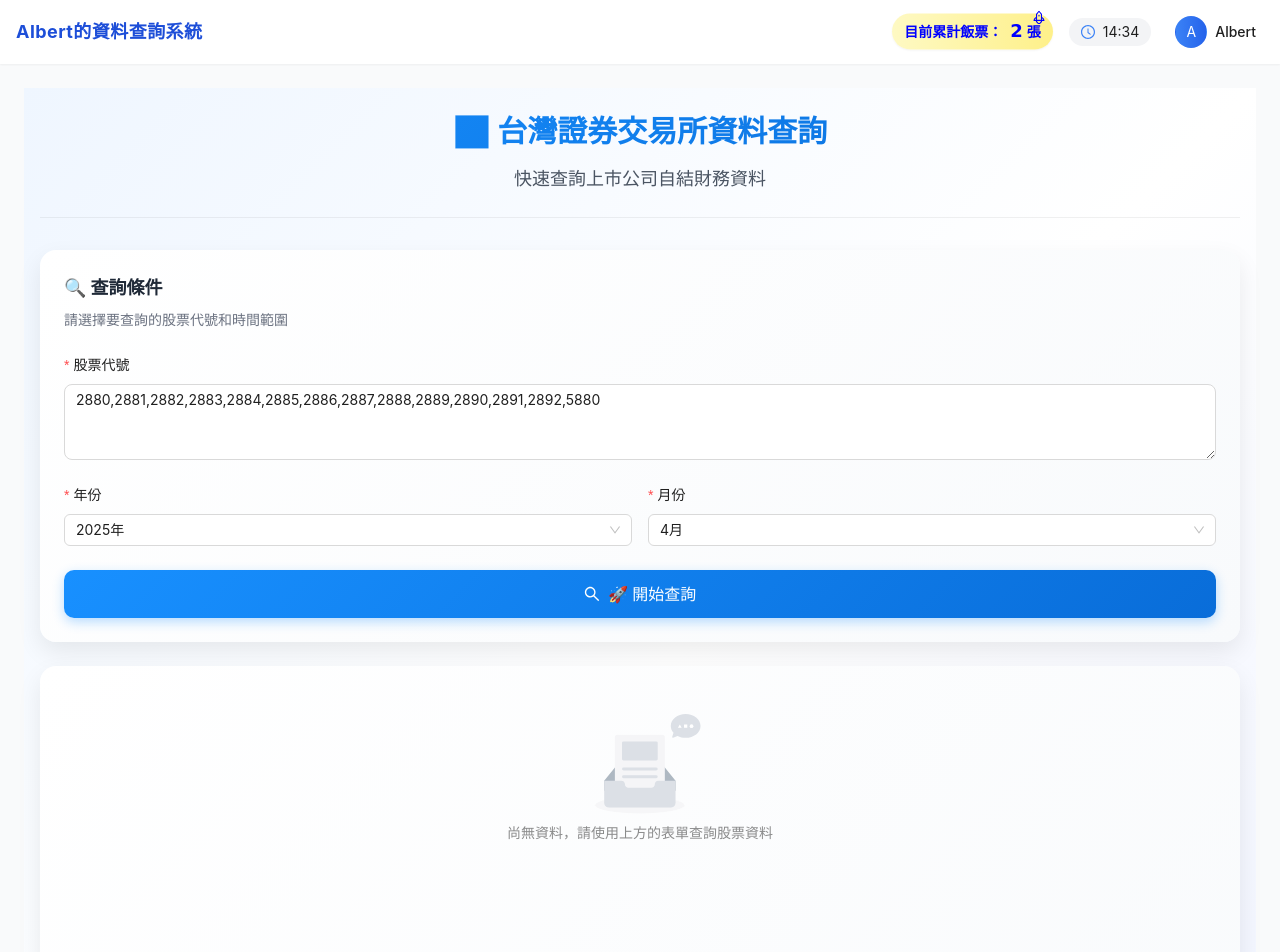
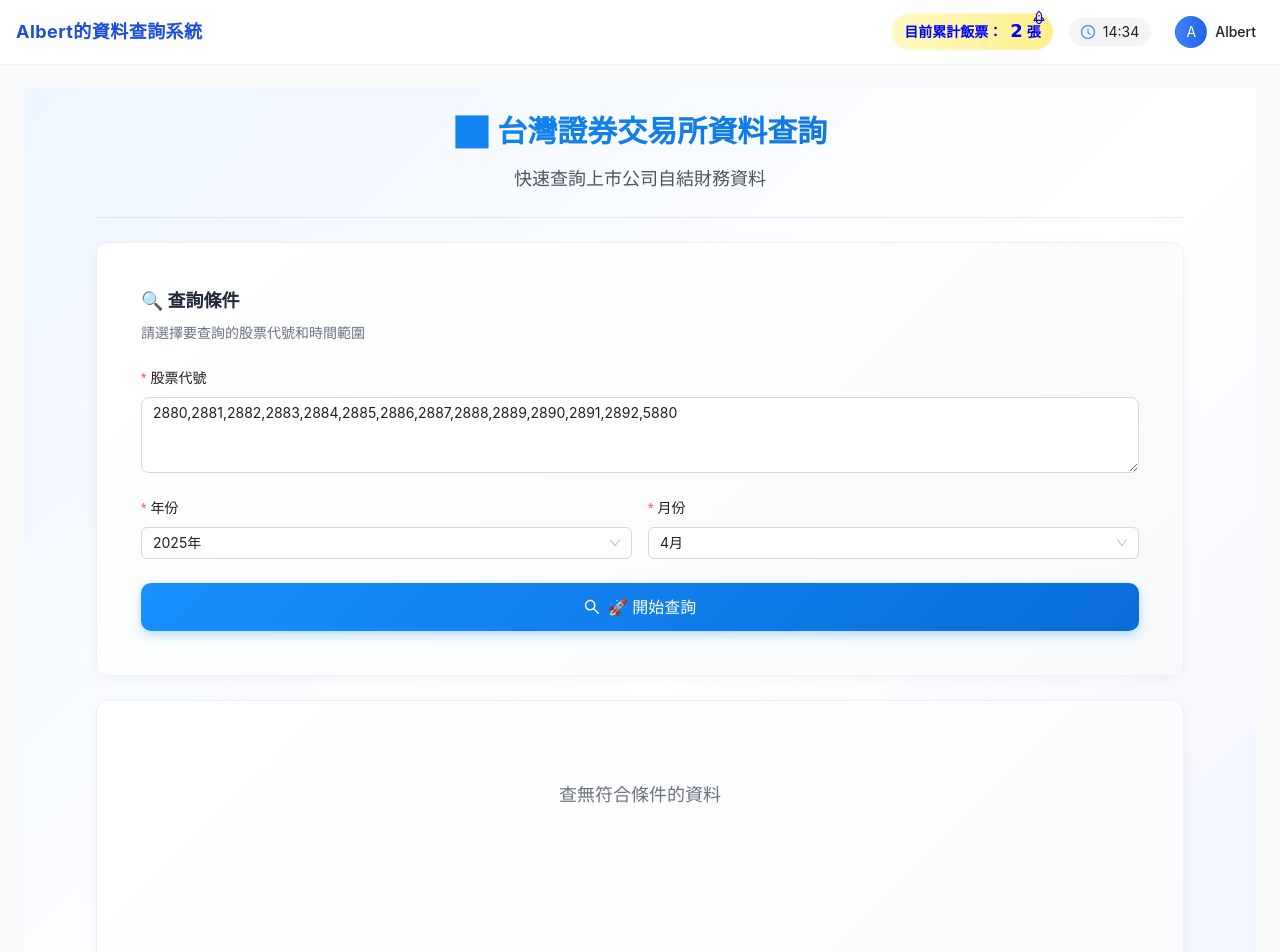
Before and after one commit to TedxTed/twse-albert, a Next.js app: page /twse-search in a window 1280 px wide. Shown: the top 952 px of the page. Built offline with nearby package versions, Linux system fonts and the light colour scheme; sample sign-in values are in the browser's storage.

Commit message:
refactor: 精簡 TwseSearch 組件，調整佈局與樣式，新增資料查詢中的加載提示

```diff
--- a/pages/twse-search.js
+++ b/pages/twse-search.js
@@ -1,11 +1,11 @@
 // pages/twse-search.js
-import { useState, useEffect } from "react";
+import { useState } from "react";
 import MainLayout from "../components/MainLayout";
 import StockSelector from "../components/StockSelector";
 import StockDataDisplay from "../components/StockDataDisplay";
 import TwseQueryParams from "../models/TwseQueryParams";
 import twseApi from "../lib/twseApi";
-import { Typography, Card, Divider } from "antd";
+import { Typography, Card, Divider, Spin } from "antd";
 
 const { Title } = Typography;
 
@@ -34,32 +34,35 @@ export default function TwseSearch() {
   return (
     <MainLayout title="台灣證券交易所資料查詢 - Albert的資料查詢系統">
       <div className="min-h-screen bg-gradient-to-br from-blue-50 via-white to-indigo-50">
-        <div className="max-w-7xl mx-auto px-4 py-6">
+        <div className="max-w-6xl px-4 py-6 mx-auto sm:px-6 lg:px-8">
           {/* Header Section */}
-          <div className="text-center mb-8">
+          <div className="mb-6 text-center">
             <Title
               level={2}
               className="mb-2"
               style={{
-                background: 'linear-gradient(135deg, #1890ff 0%, #096dd9 100%)',
-                WebkitBackgroundClip: 'text',
-                WebkitTextFillColor: 'transparent',
-                backgroundClip: 'text'
+                background: "linear-gradient(135deg, #1890ff 0%, #096dd9 100%)",
+                WebkitBackgroundClip: "text",
+                WebkitTextFillColor: "transparent",
+                backgroundClip: "text",
               }}
             >
               📊 台灣證券交易所資料查詢
             </Title>
-            <p className="text-gray-600 text-lg">快速查詢上市公司自結財務資料</p>
+            <p className="text-base text-gray-600 sm:text-lg">
+              快速查詢上市公司自結財務資料
+            </p>
             <Divider />
           </div>
 
-          {/* Search Form */}
+          {/* Search Form - 精簡版 */}
           <Card
-            className="shadow-lg border-0 mb-6"
+            className="mb-6"
             style={{
-              borderRadius: '16px',
-              background: 'linear-gradient(135deg, #ffffff 0%, #f8fafc 100%)',
-              boxShadow: '0 10px 25px rgba(0,0,0,0.08)'
+              borderRadius: 12,
+              padding: "20px",
+              background: "linear-gradient(135deg, #ffffff 0%, #f8fafc 100%)",
+              boxShadow: "0 4px 16px rgba(0,0,0,0.04)",
             }}
           >
             <StockSelector onSearch={handleSearch} loading={loading} />
@@ -67,21 +70,28 @@ export default function TwseSearch() {
 
           {/* Results */}
           <Card
-            className="shadow-lg border-0"
             style={{
-              borderRadius: '16px',
-              background: 'linear-gradient(135deg, #ffffff 0%, #f8fafc 100%)',
-              boxShadow: '0 10px 25px rgba(0,0,0,0.08)',
-              minHeight: '600px'
+              borderRadius: 12,
+              background: "linear-gradient(135deg, #ffffff 0%, #f8fafc 100%)",
+              boxShadow: "0 4px 16px rgba(0,0,0,0.04)",
+              minHeight: "600px",
             }}
-            styles={{
-              body: {
-                padding: stockData.length > 0 ? "24px" : "48px",
-                borderRadius: '16px'
-              }
+            bodyStyle={{
+              padding: stockData.length > 0 ? "24px" : "48px",
+              borderRadius: "12px",
             }}
           >
-            <StockDataDisplay stockData={stockData} loading={loading} />
+            {loading ? (
+              <div className="flex items-center justify-center h-64">
+                <Spin tip="資料查詢中..." size="large" />
+              </div>
+            ) : stockData.length === 0 ? (
+              <div className="mt-8 text-lg text-center text-gray-500">
+                查無符合條件的資料
+              </div>
+            ) : (
+              <StockDataDisplay stockData={stockData} />
+            )}
           </Card>
         </div>
       </div>
```
